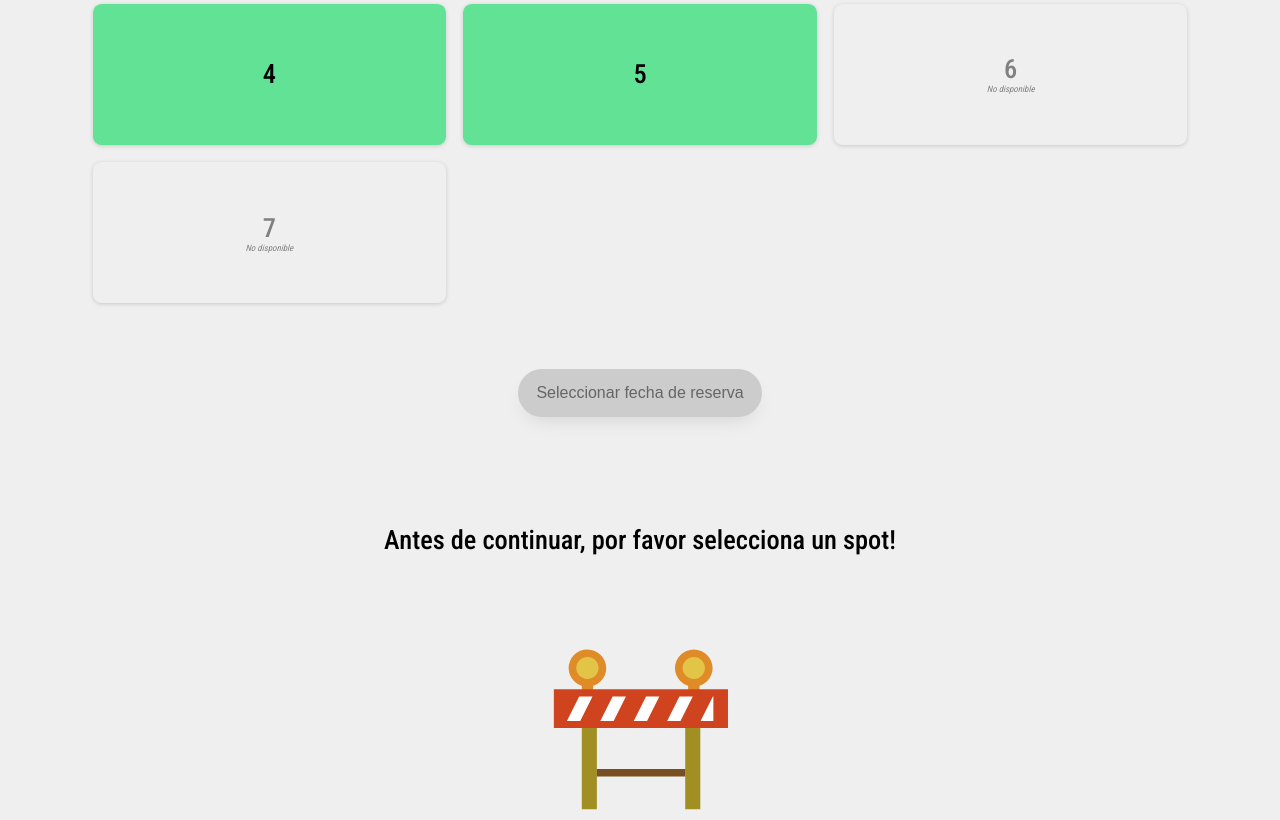
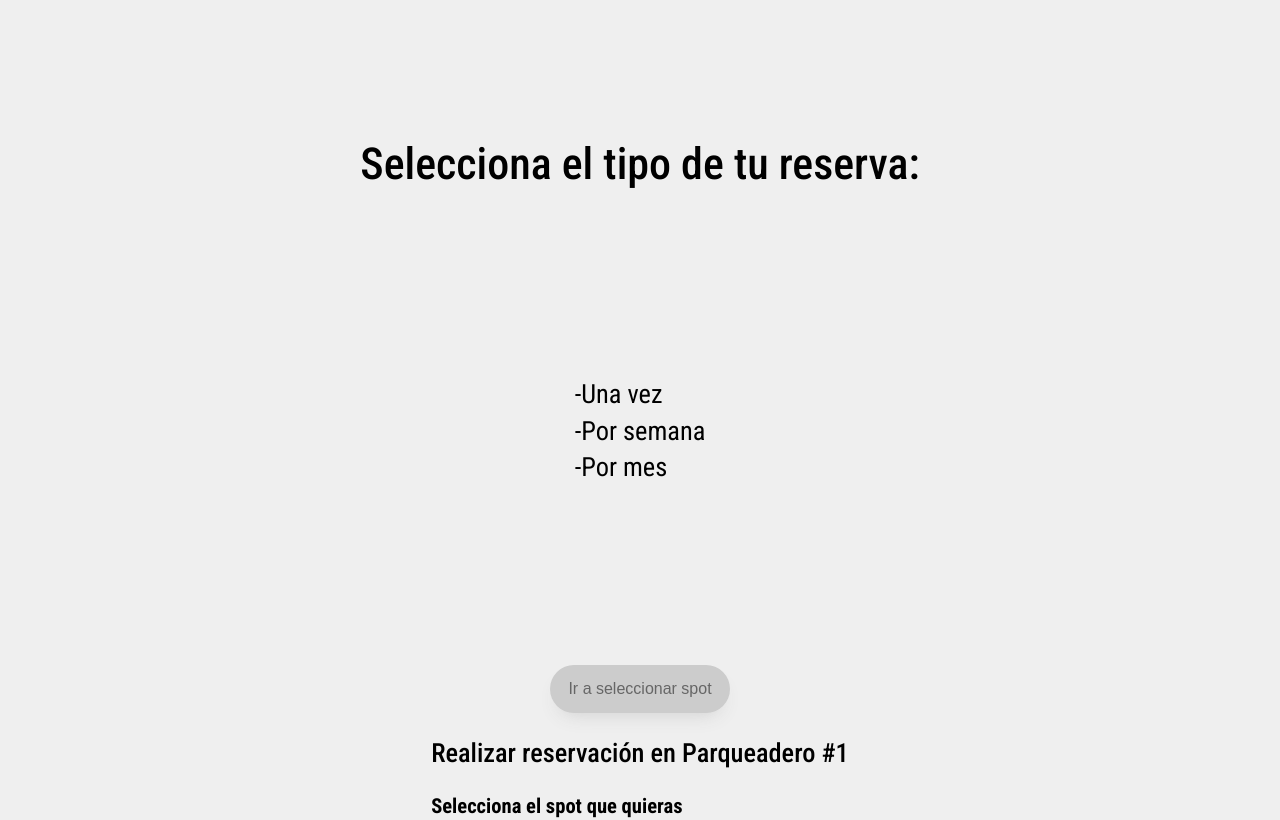
Before and after one commit to santiagoBotina/inDrive, a Next.js app: page /reservation in a window 1280 px wide. Shown: the part 380-1200 px from the top of the page. Built offline with nearby package versions, Linux system fonts and the light colour scheme.

Commit message:
refactor: adding refs to provider, updating styles

```diff
--- a/app/reservation/components/SelectReservationDate/index.tsx
+++ b/app/reservation/components/SelectDate/index.tsx
@@ -1,19 +1,13 @@
-import { MutableRefObject, memo } from "react";
-import styles from './SelectReservationDate.module.css'
-import { useReservationContext } from "../../providers/reservation.context";
+import { Button } from "@/shared/components/Button";
 import { Header } from "@/shared/components/Header";
 import Image from "next/image";
-import { Button } from "@/shared/components/Button";
-import { useParkingLot } from "../../hooks/useParkingLot";
+import { MutableRefObject, memo } from "react";
+import { useReservationContext } from "../../providers/reservation.context";
+import styles from "./SelectReservationDate.module.css";
 
-interface Props {
-  selectTimeRef: MutableRefObject<null>;
-  selectSpotRef: MutableRefObject<null>;
-}
-
-function Component({ selectTimeRef, selectSpotRef }: Props) {
-  const { selectedSpot } = useReservationContext();
-  const { handleScroll } = useParkingLot();
+function Component() {
+  const { selectedSpot, handleScroll, selectTimeRef, selectSpotRef } =
+    useReservationContext();
 
   return (
     <section ref={selectTimeRef} className={`${styles.selectTime}`}>
@@ -39,7 +33,7 @@ function Component({ selectTimeRef, selectSpotRef }: Props) {
           />
           <Button
             className={styles.selectTimeButton}
-            onClick={() => handleScroll(selectSpotRef)}
+            onClick={() => handleScroll(selectSpotRef!)}
           >
             Volver a seleccionar spot
           </Button>
@@ -49,6 +43,6 @@ function Component({ selectTimeRef, selectSpotRef }: Props) {
   );
 }
 
-const SelectReservationDate = memo(Component)
+const SelectDate = memo(Component);
 
-export { SelectReservationDate }
+export { SelectDate };
--- a/app/reservation/components/SelectSpot/index.tsx
+++ b/app/reservation/components/SelectSpot/index.tsx
@@ -3,26 +3,18 @@ import { Spot } from "@/core/domain/model/Spot";
 import { Button } from "@/shared/components/Button";
 import { Header } from "@/shared/components/Header";
 import { ParkingLot } from "@/shared/components/ParkingLot";
-import { MutableRefObject, memo } from "react";
-import { useParkingLot } from "../../hooks/useParkingLot";
+import { memo } from "react";
+import { useReservationContext } from "../../providers/reservation.context";
 import styles from "./SelectSpot.module.css";
-import { useReservationContext } from "../../providers/reservation.context";
 
 interface Props {
-  selectSpotRef: MutableRefObject<null>;
   mockParkingLot: ParkingLotEntity;
   mockSpots: Spot[];
-  selectTimeRef: MutableRefObject<null>;
 }
 
-function Component({
-  selectSpotRef,
-  mockParkingLot,
-  mockSpots,
-  selectTimeRef,
-}: Props) {
-  const { handleScroll } = useParkingLot();
-  const { selectedSpot } = useReservationContext();
+function Component({ mockParkingLot, mockSpots }: Props) {
+  const { selectedSpot, handleScroll, selectSpotRef, selectTimeRef } =
+    useReservationContext();
 
   return (
     <section className={styles.spotSelection} ref={selectSpotRef}>
@@ -38,7 +30,7 @@ function Component({
       <Button
         className={styles.selectTimeButton}
         disabled={!selectedSpot}
-        onClick={() => handleScroll(selectTimeRef)}
+        onClick={() => handleScroll(selectTimeRef!)}
       >
         Seleccionar fecha de reserva
       </Button>
--- /dev/null
+++ b/app/reservation/components/SelectType/SelectType.module.css
@@ -0,0 +1,34 @@
+.typeSelection {
+  display: flex;
+  flex-direction: column;
+  align-items: center;
+  min-height: 100vh;
+  font-size: 1.1em;
+}
+
+.title {
+  font-size: 2.5em;
+  text-align: center;
+  margin-top: 40%;
+}
+
+.typeList {
+  margin-top: 15%;
+  list-style-type: none;
+  font-size: 1.5em;
+}
+
+.typeList li {
+  margin-top: 5%;
+  transition: all 200ms ease-out;
+}
+
+.selected {
+  width: fit-content;
+  text-decoration: underline;
+  background-color: rgba(94, 93, 240, .4)  ;
+}
+
+.btn {
+  margin-top: 15%;
+}
--- /dev/null
+++ b/app/reservation/components/SelectType/index.tsx
@@ -0,0 +1,50 @@
+import { RESERVATION_TYPE } from "@/core/domain/model/Reservation";
+import { Button } from "@/shared/components/Button";
+import { memo } from "react";
+import { useReservationContext } from "../../providers/reservation.context";
+import styles from "./SelectType.module.css";
+
+function Component() {
+  const {
+    reservationType,
+    setReservationType,
+    handleScroll,
+    selectTypeRef,
+    selectSpotRef,
+  } = useReservationContext();
+  const reservationTypeArr = Object.keys(RESERVATION_TYPE);
+
+  return (
+    <section className={styles.typeSelection} ref={selectTypeRef}>
+      <h1 className={styles.title}>Selecciona el tipo de tu reserva:</h1>
+      <ul className={styles.typeList}>
+        {reservationTypeArr.map((type) => {
+          const formattedType =
+            RESERVATION_TYPE[type as keyof typeof RESERVATION_TYPE];
+          return (
+            <li
+              key={type}
+              onClick={() => setReservationType(formattedType)}
+              className={`${
+                reservationType === formattedType ? styles.selected : null
+              }`}
+            >
+              -{type}
+            </li>
+          );
+        })}
+      </ul>
+      <Button
+        className={styles.btn}
+        onClick={() => handleScroll(selectSpotRef!)}
+        disabled={!reservationType}
+      >
+        Ir a seleccionar spot
+      </Button>
+    </section>
+  );
+}
+
+const SelectType = memo(Component);
+
+export { SelectType };
--- a/app/reservation/hooks/useParkingLot.tsx
+++ b/app/reservation/hooks/useParkingLot.tsx
@@ -2,6 +2,7 @@ import { RefObject, useState } from "react";
 
 export const useParkingLot = () => {
   const [selectedSpot, setSelectedSpot] = useState<number | null>(null);
+  const [reservationType, setReservationType] = useState<string | null>(null);
 
   const handleSelectSpot = (spotNumber: number, isAvailable: boolean) => {
     if (!isAvailable) return null;
@@ -18,7 +19,9 @@ export const useParkingLot = () => {
 
   return {
     selectedSpot,
+    reservationType,
     handleSelectSpot,
     handleScroll,
+    setReservationType,
   };
 };
--- a/app/reservation/page.tsx
+++ b/app/reservation/page.tsx
@@ -4,8 +4,9 @@ import { Spot } from "@/core/domain/model/Spot";
 import { inParkingFont } from "@/theme/appFonts";
 import { useRef } from "react";
 import styles from "./Reservation.module.css";
-import { SelectReservationDate } from "./components/SelectReservationDate";
+import { SelectDate } from "./components/SelectDate";
 import { SelectSpot } from "./components/SelectSpot";
+import { SelectType } from "./components/SelectType";
 import { useParkingLot } from "./hooks/useParkingLot";
 import { ReservationProvider } from "./providers/reservation.provider";
 
@@ -72,26 +73,33 @@ const mockParkingLot: ParkingLotEntity = {
 export default function ReservationPage() {
   const selectSpotRef = useRef(null);
   const selectTimeRef = useRef(null);
-  const { selectedSpot, handleSelectSpot } = useParkingLot();
+  const selectTypeRef = useRef(null);
+
+  const {
+    handleScroll,
+    selectedSpot,
+    handleSelectSpot,
+    reservationType,
+    setReservationType,
+  } = useParkingLot();
 
   const providerValues = {
+    handleScroll,
     selectedSpot,
     handleSelectSpot,
+    reservationType,
+    setReservationType,
+    selectTypeRef,
+    selectTimeRef,
+    selectSpotRef,
   };
 
   return (
     <ReservationProvider.Provider value={providerValues}>
       <main className={`${styles.main} ${inParkingFont.className}`}>
-        <SelectSpot
-          selectSpotRef={selectSpotRef}
-          mockParkingLot={mockParkingLot}
-          mockSpots={mockSpots}
-          selectTimeRef={selectTimeRef}
-        />
-        <SelectReservationDate
-          selectTimeRef={selectTimeRef}
-          selectSpotRef={selectSpotRef}
-        />
+        <SelectType />
+        <SelectSpot mockParkingLot={mockParkingLot} mockSpots={mockSpots} />
+        <SelectDate />
       </main>
     </ReservationProvider.Provider>
   );
--- a/app/reservation/providers/reservation.provider.tsx
+++ b/app/reservation/providers/reservation.provider.tsx
@@ -1,11 +1,31 @@
-import { createContext } from "react";
+import {
+  Dispatch,
+  MutableRefObject,
+  RefObject,
+  SetStateAction,
+  createContext,
+} from "react";
+
+type RefOrNull = MutableRefObject<null> | null;
 
 interface ReservationProvider {
   selectedSpot: number | null;
+  reservationType: string | null;
   handleSelectSpot: (spotNumber: number, isAvailable: boolean) => void;
+  handleScroll: (ref: RefObject<HTMLInputElement>) => void;
+  setReservationType: Dispatch<SetStateAction<string | null>>;
+  selectTypeRef: RefOrNull;
+  selectSpotRef: RefOrNull;
+  selectTimeRef: RefOrNull;
 }
 
 export const ReservationProvider = createContext<ReservationProvider>({
   selectedSpot: null,
+  reservationType: null,
   handleSelectSpot: () => {},
+  handleScroll: () => {},
+  setReservationType: () => {},
+  selectTypeRef: null,
+  selectTimeRef: null,
+  selectSpotRef: null,
 });
--- a/core/domain/model/Reservation.ts
+++ b/core/domain/model/Reservation.ts
@@ -1,11 +1,16 @@
 import { UUID } from "crypto";
 
 export enum ReservationType {
-  ONE_TIME = "ONE_TIME",
-  WEEKLY = "WEEKLY",
-  MONTHLY = "MONTHLY",
+  "ONE_TIME" = "Una vez",
+  "WEEKLY" = "Por semana",
+  "MONTHLY" = "Por mes",
 }
 
+export const RESERVATION_TYPE = {
+  "Una vez": "ONE_TIME",
+  "Por semana": "WEEKLY",
+  "Por mes": "MONTHLY",
+};
 
 export class Reservation {
   constructor(
--- a/shared/components/Spot/index.tsx
+++ b/shared/components/Spot/index.tsx
@@ -23,7 +23,6 @@ function Component({
   isSpotSelected,
   setSelectedSpot,
 }: Props) {
-  console.log(`spot ${number}`, isSpotSelected);
   return (
     <Card
       onClick={() => setSelectedSpot(number)}
```
Also changed, not shown: app/reservation/components/SelectDate/SelectReservationDate.module.css (renamed from app/reservation/components/SelectReservationDate/SelectReservationDate.module.css).
